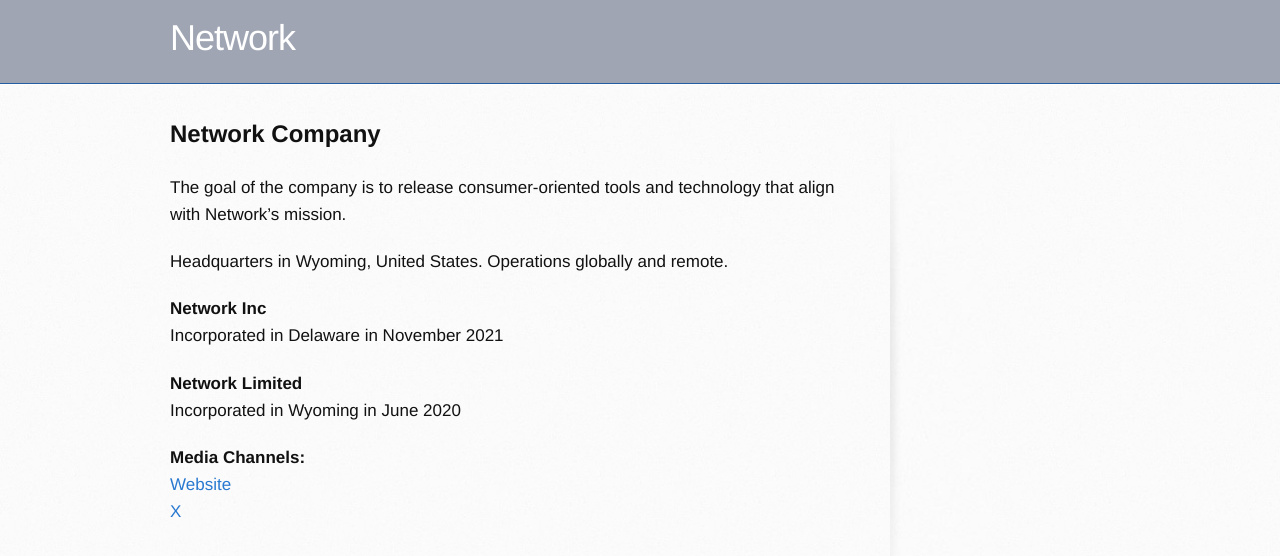
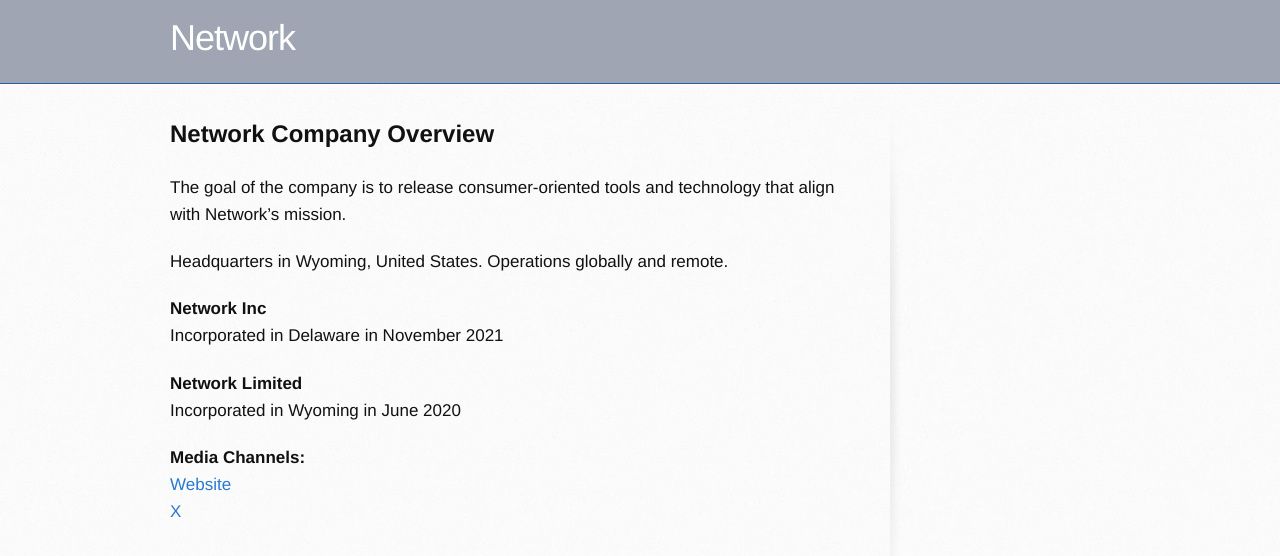
Before and after one commit to networkf/network.github.io, a Jekyll site: the page built from company.md, in a window 1280 px wide. Shown: the top 556 px of the page. Built offline with Jekyll 4.4.1, drawn with Linux system fonts in a browser that asks for light colours; some web fonts are replaced; our own code applies the rules of GitHub Pages for plain Markdown files; the repository's description, which GitHub fills in, is left out.

Commit message:
Update company.md

```diff
--- a/company.md
+++ b/company.md
@@ -6,7 +6,7 @@ layout: default
 </head>
 ---
 
-<b><font size="5">Network Company</font></b>
+<b><font size="5">Network Company Overview</font></b>
 
 The goal of the company is to release consumer-oriented tools and technology that align with Network's mission.
 
```
